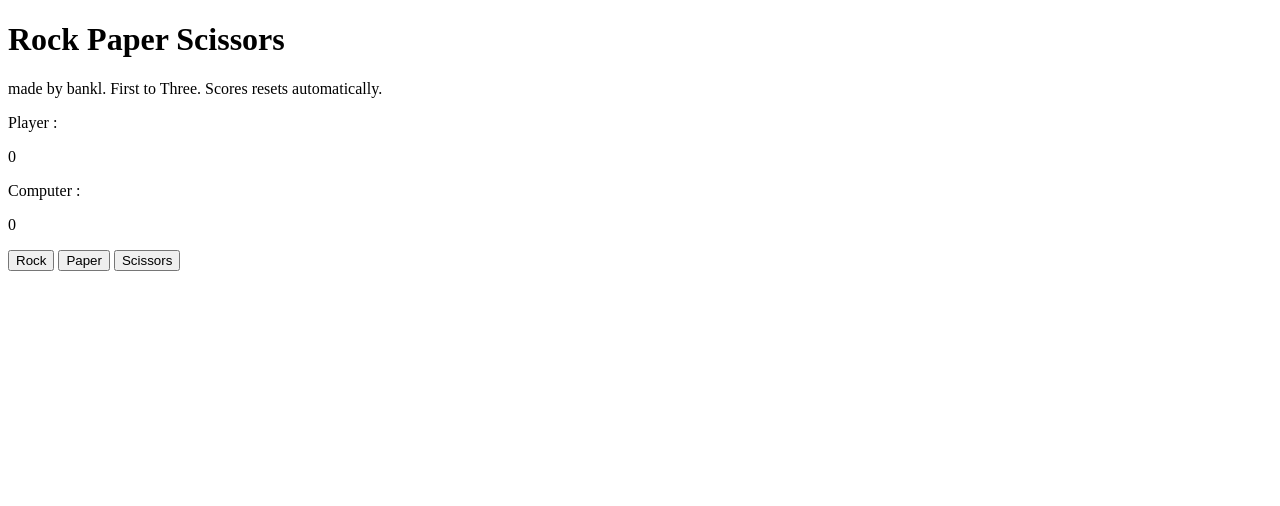
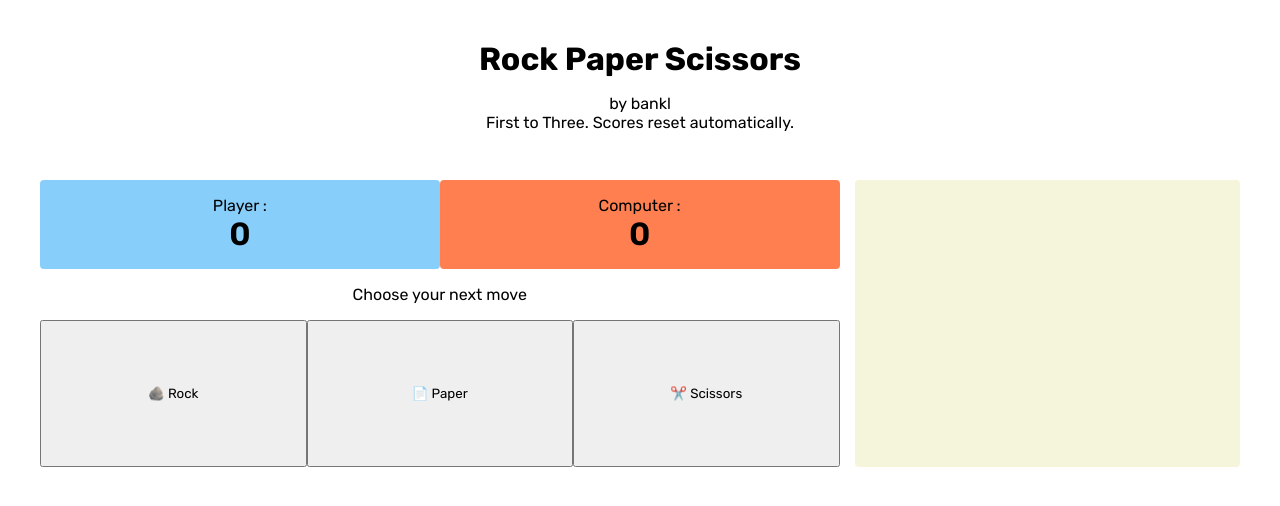
Before and after one commit to pask0n/rock-paper-scissors, a plain HTML site: page index.html in a window 1280 px wide. Drawn offline with Linux system fonts and the light colour scheme.

Commit message:
Add CSS styling, Restructure HTML

```diff
--- a/index.html
+++ b/index.html
@@ -5,28 +5,43 @@
     <meta name="viewport" content="width=device-width, initial-scale=1.0">
     <title>Rock Paper Scissors</title>
     <script src="script.js" defer></script>
+    <link rel="stylesheet" href="./style.css">
 </head>
 <body>
+    <div id="header">
         <h1>Rock Paper Scissors</h1>
-    <p>made by bankl. First to Three. Scores resets automatically.</p>
-    <div class="scores">
+        <p>by bankl</p>
+        <p>First to Three. Scores reset automatically.</p>
+    </div>
+    <div id="body">
+        <div id="game">
+            <div id="scores">
+                <div class="scorecard player">
                     <p>Player :</p>
-        <p id="player-score-dis">0</p>
+                    <p id="player-score-dis" class="score-num">0</p>
+                </div>
+                <div class="scorecard computer">
                     <p>Computer :</p>
-        <p id="computer-score-dis">0</p>
+                    <p id="computer-score-dis" class="score-num">0</p>
+                </div>
             </div>
             <div id="final-result"></div>
-    <div class="buttons">
-        <button id="btn-rock" class="choice-btn">Rock</button>
-        <button id="btn-paper" class="choice-btn">Paper</button>
-        <button id="btn-scissors" class="choice-btn">Scissors</button>
+            <div id="buttons-div">
+                <p>Choose your next move</p>
+                <div id="buttons">
+                    <button id="btn-rock" class="choice-btn">🪨 Rock</button>
+                    <button id="btn-paper" class="choice-btn">📄 Paper</button>
+                    <button id="btn-scissors" class="choice-btn">✂️ Scissors</button>
                 </div>
+            </div>
+        </div>
+        <div id="round-record">
             <div id="round-results">
                 <p id="round-move-player"></p>
                 <p id="round-move-computer"></p>
                 <p id="round-result"></p>
             </div>
-
-
+        </div>
+    </div>
 </body>
 </html>
--- /dev/null
+++ b/style.css
@@ -0,0 +1,93 @@
+@import url('https://fonts.googleapis.com/css2?family=Rubik:ital,wght@0,300;0,400;0,500;0,600;0,700;0,800;0,900;1,300;1,400;1,500;1,600;1,700;1,800;1,900&display=swap');
+
+* {
+    font-family: 'Rubik', sans-serif;
+}
+
+/* header */
+
+#header {
+    display: flex;
+    flex-direction: column;
+    padding: 1rem;
+}
+#header h1 {
+    text-align: center;
+    margin: 0;
+    padding: 1rem;
+}
+#header p {
+    text-align: center;
+    margin: 0;
+}
+
+/* body */
+
+#body {
+    padding: 2rem;
+    display: flex;
+    flex-wrap: wrap;
+    gap: 1rem;
+}
+#round-record {
+    background-color: beige;
+    border-radius: 0.25rem;
+    flex: 1 1 8rem;
+}
+#round-results {
+    margin: 1rem;
+}
+#round-result {
+    font-weight: 700;
+}
+#game {
+    flex: 2 1 auto;
+}
+
+/* scores */
+
+#scores {
+    display: flex;
+    flex-wrap: wrap;
+
+}
+.scorecard {
+    flex: 1 1 8rem;
+    display: flex;
+    align-items: center;
+    flex-direction: column;
+    padding: 1rem;
+    border-radius: .25rem;
+}
+.scorecard * {
+    margin: 0;
+
+}
+.scorecard.player {
+    background-color: lightskyblue;
+}
+.scorecard.computer {
+    background-color: coral;
+}
+.scorecard .score-num {
+    font-size: 2rem;
+    font-weight: 600;
+}
+
+/* buttons */
+
+#buttons-div {
+    display: flex;
+    flex-direction: column;
+    align-items: center;
+}
+#buttons {
+    display: flex;
+    flex-wrap: wrap;
+    flex-direction: row;
+    width: 100%;
+}
+#buttons * {
+    padding: 4rem 1rem;
+    flex: 1 1 8rem;
+}
```
Lines whose indentation alone changed are shown as unchanged.
